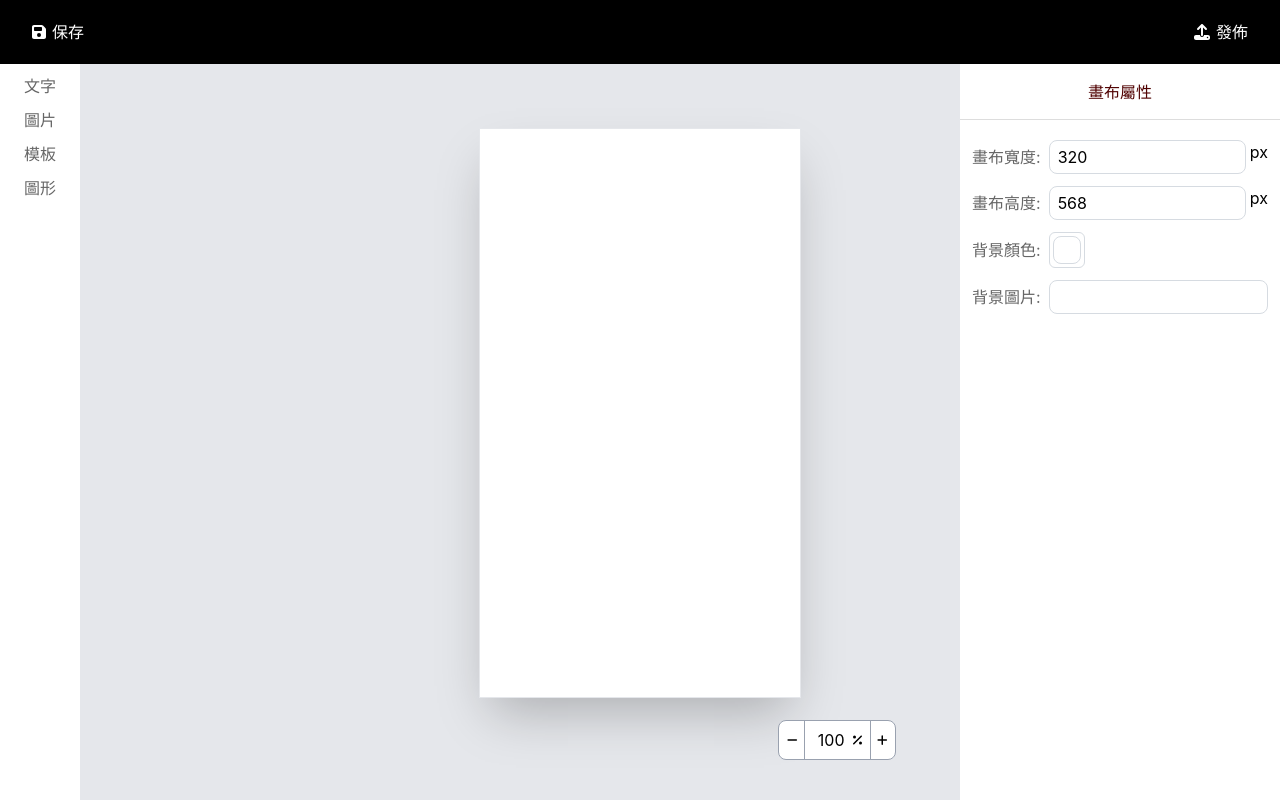
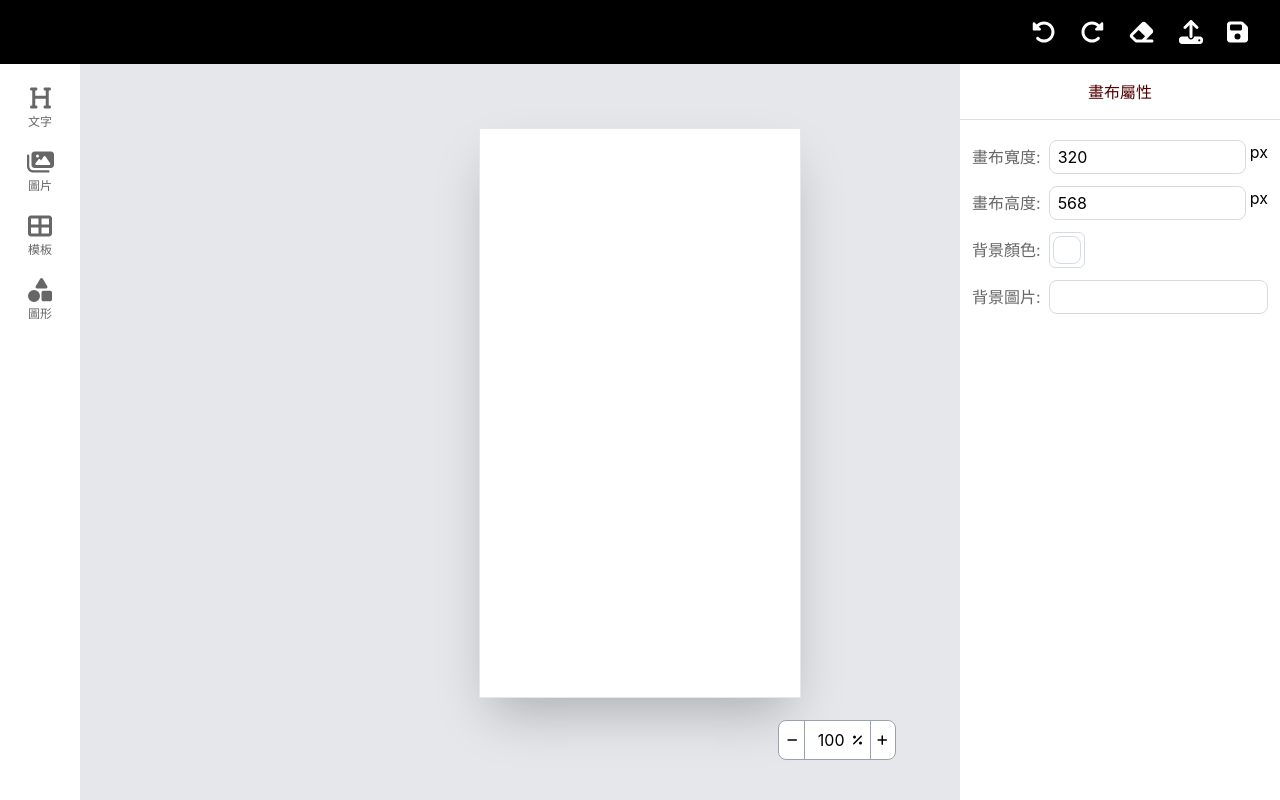
Before and after one commit to meihan0922/low-code, a React (Vite) app: page / in a window 1280 px wide. Built offline with nearby package versions, Linux system fonts and the light colour scheme.

Commit message:
feat: header 新增清空畫布功能

```diff
--- a/src/layout/Header/index.tsx
+++ b/src/layout/Header/index.tsx
@@ -1,5 +1,11 @@
 import { useCanvasByContext } from "@/store/hooks";
-import { faFloppyDisk, faUpload } from "@fortawesome/free-solid-svg-icons";
+import {
+  faFloppyDisk,
+  faUpload,
+  faEraser,
+  faRotateLeft,
+  faRotateRight,
+} from "@fortawesome/free-solid-svg-icons";
 import { FontAwesomeIcon } from "@fortawesome/react-fontawesome";
 
 export default function Header(props) {
@@ -8,19 +14,39 @@ export default function Header(props) {
     const data = canvas.getCanvas();
     // console.log("data", data, JSON.stringify(data));
   };
+
+  const emptyCanvas = () => canvas.setCanvas();
+
   return (
     <div className="fixed w-full z-20 h-16 flex justify-between px-8 leading-16 text-center text-white bg-black">
-      <div className="flex gap-1.5 cursor-pointer" onClick={save}>
-        <span>
-          <FontAwesomeIcon icon={faFloppyDisk} />
-        </span>
-        <span>保存</span>
-      </div>
-      <div className="flex gap-1.5 cursor-pointer">
-        <span>
-          <FontAwesomeIcon icon={faUpload} />
-        </span>
-        <span>發佈</span>
+      <div className="flex gap-6">{/* TODO: 待放logo */}</div>
+      <div className="flex gap-6 items-center">
+        {/* 上一步 */}
+        <FontAwesomeIcon
+          icon={faRotateLeft}
+          className="text-2xl cursor-pointer"
+          onClick={emptyCanvas}
+        />
+        {/* 下一步 */}
+        <FontAwesomeIcon
+          icon={faRotateRight}
+          className="text-2xl cursor-pointer"
+          onClick={emptyCanvas}
+        />
+        {/* 清空 */}
+        <FontAwesomeIcon
+          icon={faEraser}
+          className="text-2xl cursor-pointer"
+          onClick={emptyCanvas}
+        />
+        {/* 上傳 */}
+        <FontAwesomeIcon icon={faUpload} className="text-2xl cursor-pointer" />
+        {/* 儲存 */}
+        <FontAwesomeIcon
+          icon={faFloppyDisk}
+          className="text-2xl cursor-pointer"
+          onClick={save}
+        />
       </div>
     </div>
   );
--- a/src/layout/Left/index.tsx
+++ b/src/layout/Left/index.tsx
@@ -7,18 +7,29 @@ import { useCallback, useContext, useEffect, useRef } from "react";
 import useClickOutside from "@/hooks/useClickOutside";
 import TplSide from "@/components/LeftSide/TplSide";
 import GraphSide from "@/components/LeftSide/GraphSide";
+import type { IconDefinition } from "@fortawesome/free-solid-svg-icons";
+import {
+  faImages,
+  faHeader,
+  faTableCellsLarge,
+  faShapes,
+} from "@fortawesome/free-solid-svg-icons";
+import { FontAwesomeIcon } from "@fortawesome/react-fontawesome";
 
 type KeyType = CmpType["type"];
 
-const CmpEnum: Record<KeyType, { text: string; cmp: JSX.Element }> = {
-  Text: { text: "文字", cmp: <TextSide /> },
-  Img: { text: "圖片", cmp: <ImgSide /> },
-  Tpl: { text: "模板", cmp: <TplSide /> },
-  GraphSide: { text: "圖形", cmp: <GraphSide /> },
+const CmpEnum: Record<
+  KeyType,
+  { text: string; cmp: JSX.Element; icon: IconDefinition }
+> = {
+  Text: { text: "文字", cmp: <TextSide />, icon: faHeader },
+  Img: { text: "圖片", cmp: <ImgSide />, icon: faImages },
+  Tpl: { text: "模板", cmp: <TplSide />, icon: faTableCellsLarge },
+  GraphSide: { text: "圖形", cmp: <GraphSide />, icon: faShapes },
 } as const;
 
 const liStyle =
-  "flex flex-col items-center mt-2.5 cursor-pointer hover:box-border hover:border-l-4 hover:border-l-blue-400 group text-[#666]";
+  "flex flex-col items-center mt-2.5 gap-1 cursor-pointer hover:box-border hover:border-l-4 hover:border-l-blue-400 group text-[#666]";
 const liSelectedStyle = "box-border border-l-4 border-l-blue-400 text-blue-400";
 
 export default function Left(props) {
@@ -33,9 +44,9 @@ export default function Left(props) {
   useClickOutside(ref, close);
 
   return (
-    <div ref={ref} className="fixed bg-white h-full  top-16">
-      <ul className="w-20">
-        {Object.entries(CmpEnum).map(([key, { text }]) => {
+    <div ref={ref} className="fixed bg-white h-full top-16 py-3">
+      <ul className="w-20 flex flex-col gap-2.5">
+        {Object.entries(CmpEnum).map(([key, { text, icon }]) => {
           return (
             <li
               key={key}
@@ -44,7 +55,8 @@ export default function Left(props) {
               })}
               onClick={() => setShowSide(key as keyof typeof CmpEnum)}
             >
-              <span>{text}</span>
+              <FontAwesomeIcon icon={icon} className="text-2xl" />
+              <span className="text-xs">{text}</span>
             </li>
           );
         })}
--- a/src/store/canvas.ts
+++ b/src/store/canvas.ts
@@ -1,6 +1,7 @@
-import { useRef } from "react";
+import { StyleHTMLAttributes, useRef } from "react";
 import { getOnlyKey } from "../utils";
 
+function getDefaultCanvas() {
   const defaultCanvas: CmpsType = {
     // 畫布樣式
     style: {
@@ -34,6 +35,8 @@ const defaultCanvas: CmpsType = {
     //   },
     // ],
   };
+  return defaultCanvas;
+}
 
 type BaseCmpType = {
   key?: number;
@@ -59,7 +62,7 @@ export class Canvas {
   listeners: (() => void)[];
   selectedCmpIndex: number;
 
-  constructor(_canvas = defaultCanvas) {
+  constructor(_canvas = getDefaultCanvas()) {
     this.canvas = _canvas; // 畫布數據
     this.selectedCmpIndex = null;
     this.listeners = [];
@@ -77,18 +80,22 @@ export class Canvas {
     return this.getCanvasCmps()[this.selectedCmpIndex];
   };
 
-  setSelectedCmpIndex = (index) => {
+  setSelectedCmpIndex = (index: number) => {
     if (this.selectedCmpIndex === index) return;
     this.selectedCmpIndex = index;
     this.updateApp();
   };
 
-  setCanvas = (_canvas) => {
+  setCanvas = (_canvas?: ICanvasDataType) => {
+    if (!_canvas) {
+      this.canvas = getDefaultCanvas();
+    } else {
       Object.assign(this.canvas, _canvas);
+    }
     this.updateApp();
   };
 
-  updateCanvasStyle = (newStyle) => {
+  updateCanvasStyle = (newStyle: Record<string, any>) => {
     this.canvas.style = {
       ...this.canvas.style,
       ...newStyle,
```
Lines whose indentation alone changed are shown as unchanged.
